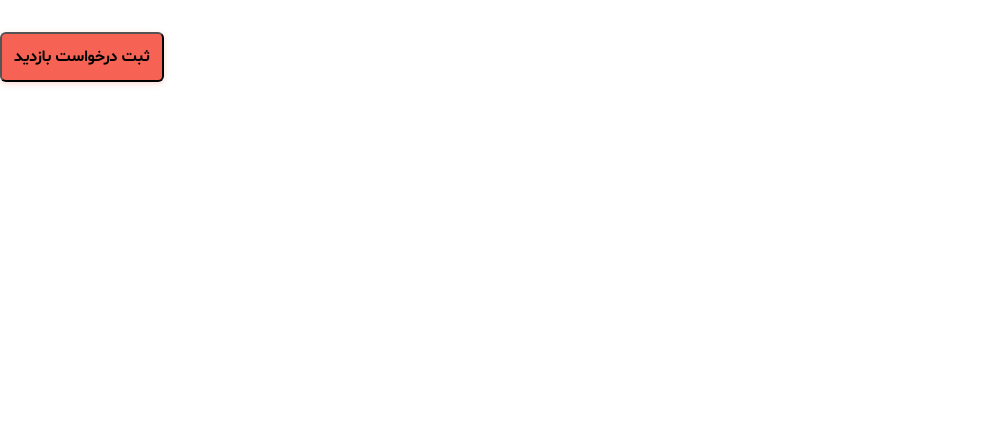
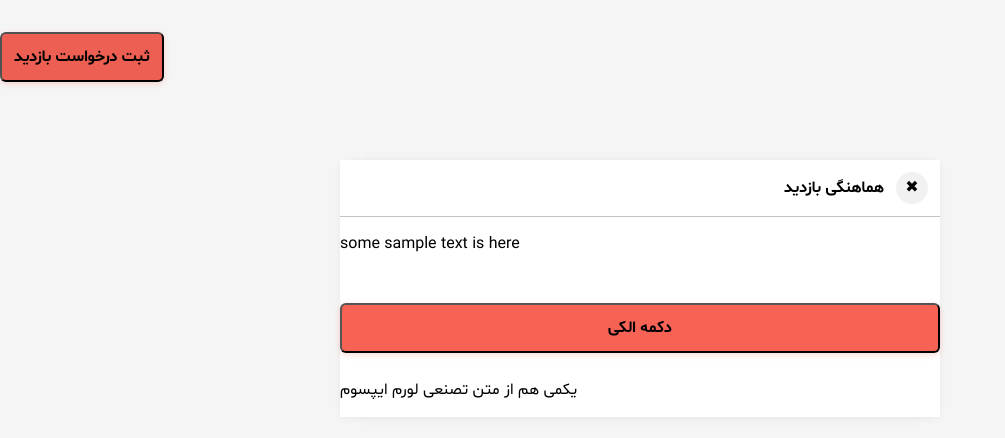
Before and after one commit to soloist624/address_test, a React (Create React App) app: page / in a window 1280 px wide. Both pictures are taken after a click on the button "ثبت درخواست بازدید". Shown: the top 438 px of the page, without its empty margins (0-1005 px from the left). Built offline with nearby package versions, Linux system fonts and the light colour scheme.

Commit message:
modal initial setup and customization

```diff
--- a/src/App.js
+++ b/src/App.js
@@ -1,9 +1,38 @@
+import React, {useState, useEffect} from 'react';
+import CustomModal from './components/CustomModal';
 import './assets/styles/App.css';
 
 function App() {
+
+  const [isModalOpen, setModalOpen] = useState(false)
+
+  const onOpenModal = () => {
+    setModalOpen(true)
+  }
+
+  const onCloseModal = () => {
+    setModalOpen(false)
+    console.log("ssssssssssss");
+  }
+
   return (
     <div >
-      <button className="intro_button" >ثبت درخواست بازدید</button>
+      <button className="intro_button" onClick={onOpenModal}>ثبت درخواست بازدید</button>
+      <CustomModal
+        onRequestClose={onCloseModal}
+        isOpen={isModalOpen}
+        onCloseButton={onCloseModal}
+        title="هماهنگی بازدید">
+        <div className="home__modal-content">
+          <p>
+            some sample text is here
+          </p>
+          <button className="intro_button" >دکمه الکی</button>
+          <p>
+            یکمی هم از متن تصنعی لورم ایپسوم
+          </p>
+        </div>
+      </CustomModal>
     </div>
   );
 }
--- a/src/assets/styles/App.css
+++ b/src/assets/styles/App.css
@@ -8,6 +8,14 @@
   margin-top: 32px !important;
   margin-bottom: 10px !important;
   font-weight: bold;
+}
+
+.home__modal-content {
+  display: flex;
+  flex-direction: column;
+  align-items: stretch;
+  justify-content: start;
+  flex-grow: 1
 }
 
 /* .App {
--- /dev/null
+++ b/src/components/CustomModal/index.js
@@ -0,0 +1,28 @@
+import React from 'react';
+import ReactModal from 'react-modal';
+import './styles.css'
+
+const CustomModal = (props) => {
+
+    return (
+        <ReactModal
+            closeTimeoutMS={300}
+            isOpen={props.isOpen}
+            onRequestClose={props.onRequestClose}
+            className = "modal__content"
+            overlayClassName = "modal__overlay"
+            shouldCloseOnEsc={true}
+            shouldCloseOnOverlayClick={true}
+        >
+            <div className="modal__root">
+            <div className="modal__header">
+                <span className="modal__header--close" onClick={props.onCloseButton}>&#10006;</span>
+                <span className="modal__header--title">{props.title}</span>
+            </div>
+                {props.children}
+            </div>
+        </ReactModal>
+    );
+}
+
+export default CustomModal;
--- /dev/null
+++ b/src/components/CustomModal/styles.css
@@ -0,0 +1,79 @@
+.modal__root {
+  display: flex;
+  flex-direction: column;
+  align-items: stretch;
+  justify-content: start;
+  flex-grow: 1
+}
+
+.modal__header {
+  padding: 12px;
+  border-bottom: 1px solid #c4c4c4;
+  display: flex;
+  flex-direction: row;
+  justify-content: start;
+  align-items: center;
+  direction: rtl;
+}
+
+.modal__header--title {
+  margin-right: 12px;
+  font-size: 16px;
+  font-weight: bold;
+}
+
+.modal__header--close {
+  border-radius: 50%;
+  background-color: rgba(18, 25, 33, 0.06);
+  width: 32px;
+  height: 32px;
+  display: flex;
+  align-items: center;
+  justify-content: center;
+  cursor: pointer;
+}
+
+.modal__content {
+  width: 600px;
+  outline: none;
+  position: absolute;
+  display: flex;
+  justify-content: center;
+  align-items: stretch;
+  top: 20%;
+  background-color: white;
+  box-shadow: 0 1px 15px rgba(0, 0, 0, 0.04), 0 1px 6px rgba(0, 0, 0, 0.04);
+}
+
+.modal__overlay {
+  position: fixed;
+  top: 0;
+  left: 0;
+  right: 0;
+  bottom: 0;
+  display: flex;
+  justify-content: center;
+  align-items: center;
+  background-color: rgba(0, 0, 0, 0.04);
+}
+
+.ReactModalPortal .ReactModal__Overlay {
+  align-items: center;
+  display: flex;
+  justify-content: center;
+  transition: opacity 300ms ease-in-out;
+}
+
+.ReactModalPortal .ReactModal__Overlay--after-open {
+  opacity: 1;
+}
+
+.ReactModalPortal .ReactModal__Overlay--before-close {
+  opacity: 0;
+}
+
+@media only screen and (max-width: 600px) {
+  .modal__content {
+    width: 100%;
+  }
+}
```
